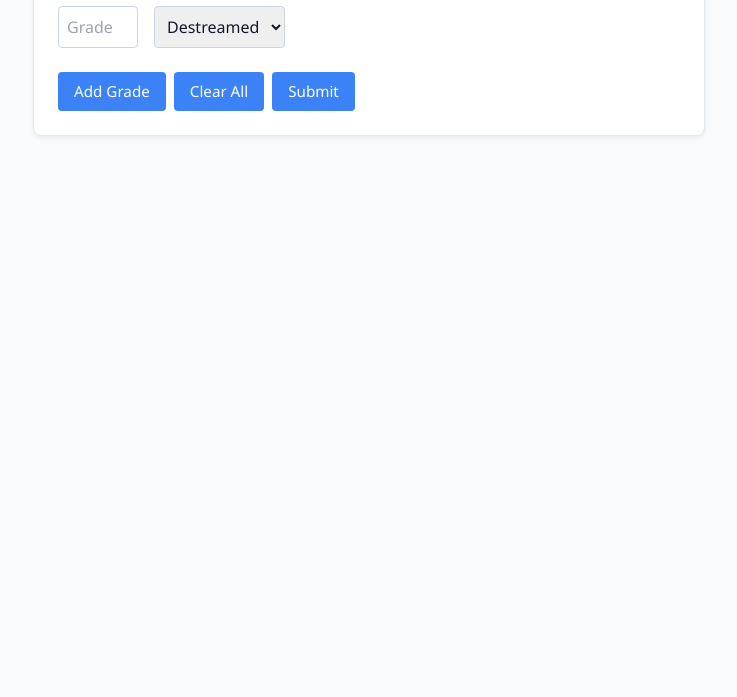
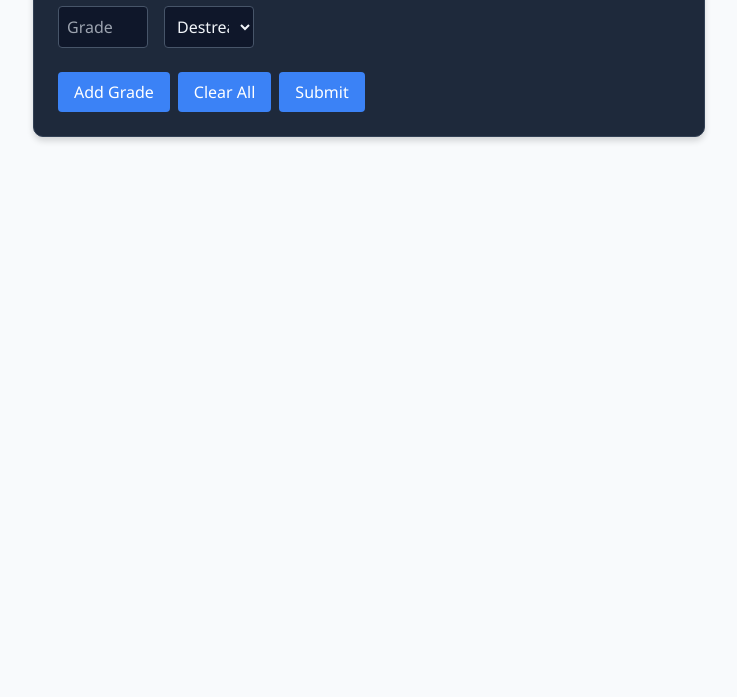
Before and after one commit to samithegde/GradeStats, a plain HTML site: page index.html in a window 1280 px wide. Shown: the part 103-800 px from the top of the page, without its empty margins (271-1008 px from the left). Drawn offline with nearby package versions, Linux system fonts and the light colour scheme.

Commit message:
Update style.css

```diff
--- a/style.css
+++ b/style.css
@@ -1,54 +1,88 @@
 body {
-background-color: #f8fafc; /* soft gray background like Desmos */
   font-family: 'Segoe UI', Tahoma, Geneva, Verdana, sans-serif;
-color: #1e293b; /* Slate gray for text */
+  color: #e2e8f0;
+  background-color: #0f172a;
+  transition: background-color 0.3s, color 0.3s;
+}
+
+@media (prefers-color-scheme: light) {
+  body {
+    background-color: #f8fafc;
+    color: #1e293b;
   }
 
   .symbolab-card {
     background-color: #ffffff;
-border: 1px solid #e2e8f0; /* light border */
-border-radius: 8px;
-box-shadow: 0 2px 4px rgba(15, 23, 42, 0.06); /* subtle shadow */
+    border-color: #e2e8f0;
+    box-shadow: 0 2px 4px rgba(15, 23, 42, 0.06);
   }
 
-.symbolab-input {
-border: 1px solid #cbd5e1;
-border-radius: 4px;
-padding: 0.4rem 0.6rem;
-width: 80px;
-font-size: 1rem;
-transition: border-color 0.2s;
+  .symbolab-input,
+  .symbolab-select {
+    border-color: #cbd5e1;
+    background-color: #ffffff;
+    color: #1e293b;
   }
 
-.symbolab-input:focus {
-border-color: #3b82f6; /* Desmos-like blue */
-outline: none;
+  .symbolab-input:focus,
+  .symbolab-select:focus {
+    border-color: #3b82f6;
   }
 
-.symbolab-select {
-border: 1px solid #cbd5e1;
-border-radius: 4px;
-padding: 0.4rem 0.6rem;
-font-size: 1rem;
-transition: border-color 0.2s;
+  .symbolab-btn {
+    background-color: #3b82f6;
+    color: #ffffff;
   }
 
+  .symbolab-btn:hover {
+    background-color: #2563eb;
+  }
+}
+
+.symbolab-card {
+  background-color: #1e293b;
+  border: 1px solid #334155;
+  border-radius: 10px;
+  box-shadow: 0 4px 6px rgba(0, 0, 0, 0.15);
+  transition: background-color 0.3s, box-shadow 0.3s;
+}
+
+.symbolab-input,
+.symbolab-select {
+  background-color: #0f172a;
+  border: 1px solid #475569;
+  border-radius: 6px;
+  padding: 0.5rem 0.75rem;
+  color: #f1f5f9;
+  width: 90px;
+  font-size: 1rem;
+  transition: border-color 0.2s, background-color 0.2s;
+}
+
+.symbolab-input:focus,
 .symbolab-select:focus {
   border-color: #3b82f6;
   outline: none;
+  background-color: #1e293b;
 }
 
 .symbolab-btn {
   background-color: #3b82f6;
   color: white;
-padding: 0.5rem 1rem;
-border-radius: 6px;
+  padding: 0.5rem 1.25rem;
+  border-radius: 8px;
   font-weight: 500;
-font-size: 0.95rem;
-transition: background-color 0.2s;
+  font-size: 1rem;
+  transition: background-color 0.2s, transform 0.2s;
   border: none;
 }
 
 .symbolab-btn:hover {
   background-color: #2563eb;
+  transform: translateY(-1px);
 }
+
+/* Optional: smooth transitions */
+* {
+  transition: background-color 0.3s, color 0.3s, border-color 0.3s;
+}
```
Lines whose indentation alone changed are shown as unchanged.
